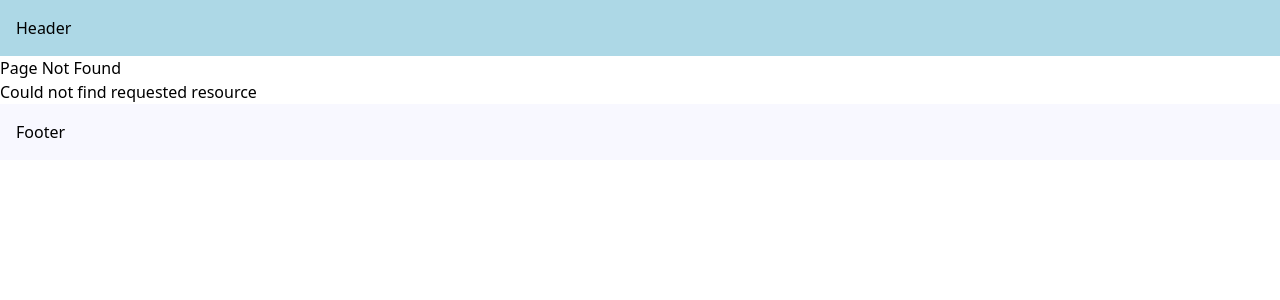
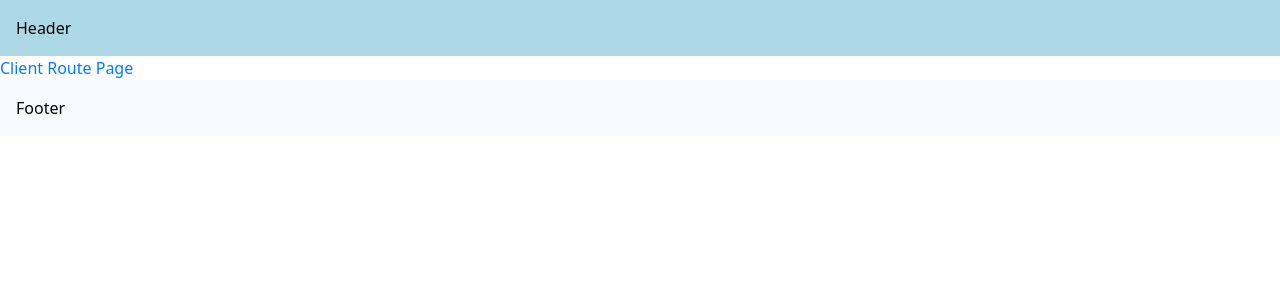
Before and after one commit to ocmtrinidad/next.js-tutorial, a Next.js app: page /client-route in a window 1280 px wide. Before the commit this address had no page. Shown: the top 300 px of the page. Built offline with nearby package versions, Linux system fonts and the light colour scheme.

Commit message:
Imported clientFunction

```diff
--- /dev/null
+++ b/src/app/client-route/page.tsx
@@ -0,0 +1,17 @@
+"use client";
+
+import React from "react";
+import { useTheme } from "../components/theme-provider";
+// import { clientFunction } from "@/utils/client-utils";
+
+export default function ClientRoutePage() {
+  const theme = useTheme();
+  // const result = clientFunction();
+
+  return (
+    <>
+      <h1 style={{ color: theme.colors.primary }}>Client Route Page</h1>
+      {/* <p>{result}</p> */}
+    </>
+  );
+}
```
